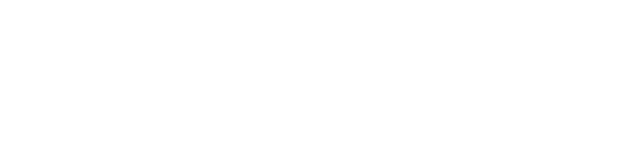
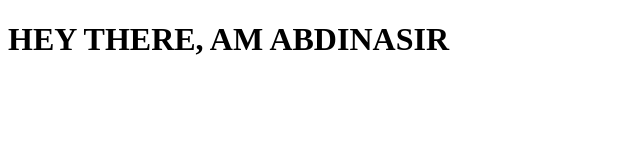
Before and after one commit to nasirabdulkadir91/Abduls-portifolio, a plain HTML site: page index.html in a window 1280 px wide. Shown: the whole page, without its empty margins (0-640 px from the left). Drawn offline with Linux system fonts and the light colour scheme.

```diff
--- a/index.html
+++ b/index.html
@@ -5,6 +5,7 @@
         <title>Abdul's website</title>
     </head>
     <body>
+        <h1>HEY THERE, AM ABDINASIR</h1>
 
 
 
```
